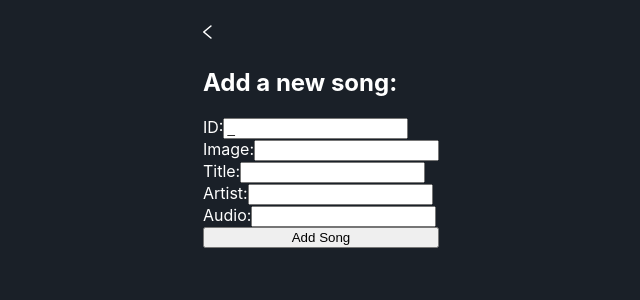
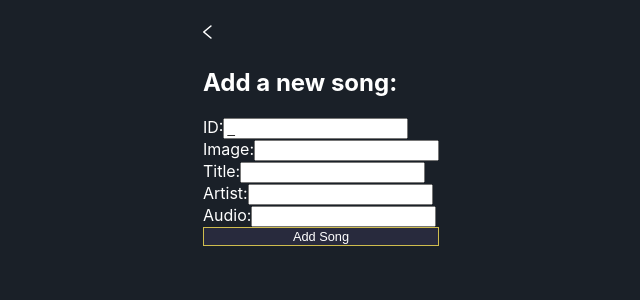
Before and after one commit to fre-ben/nukebox, a Next.js app: page /add in a window 1280 px wide. Shown: the top 300 px of the page, without its empty margins (319-959 px from the left). Built offline with nearby package versions, Linux system fonts and the light colour scheme.

Commit message:
:lipstick: Style submit button on add page

```diff
--- a/components/AddSongForm.tsx
+++ b/components/AddSongForm.tsx
@@ -77,7 +77,9 @@ export default function AddSongForm() {
             onChange={(event) => setAudioSrc(event.target.value)}
           />
         </label>
-        <button type="submit">Add Song</button>
+        <button type="submit" className={styles.submitButton}>
+          Add Song
+        </button>
       </form>
     </>
   );
--- a/styles/AddSongForm.module.css
+++ b/styles/AddSongForm.module.css
@@ -1,3 +1,14 @@
 .formContainer {
   display: grid;
 }
+
+.submitButton {
+  background-color: var(--background-color-secondary);
+  border: 1px solid var(--contrast-color);
+  font-size: 0.8em;
+  white-space: nowrap;
+  display: grid;
+  justify-content: center;
+  color: var(--text-color-primary);
+  cursor: pointer;
+}
```
